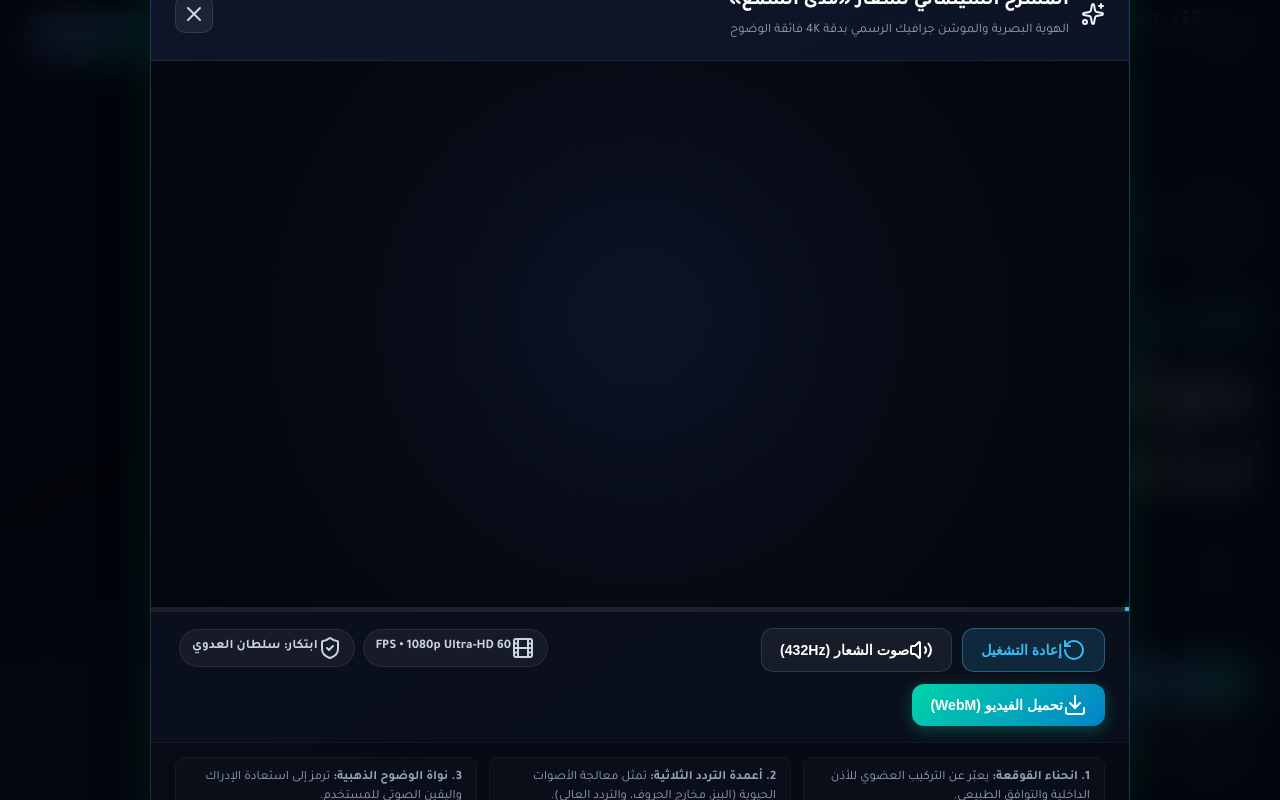
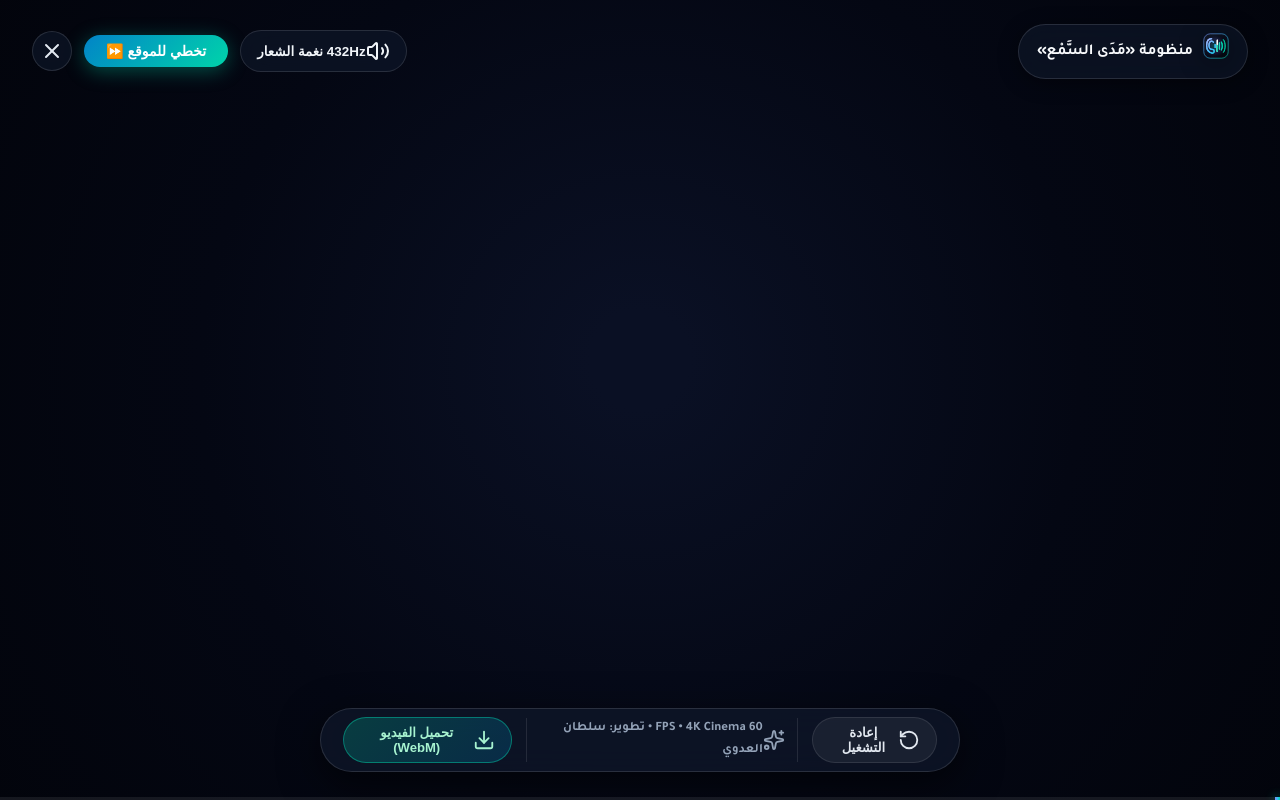
Before and after one commit to Sultanaladawi/Mada-Al-Sam-a, a React (Vite) app: page / in a window 1280 px wide. Both pictures are taken after a click on the button "فيديو الشعار". Shown: the top 800 px of the page. Built offline with nearby package versions, Linux system fonts and the light colour scheme.

Commit message:
feat: make logo motion intro 100vw x 100vh true immersive fullscreen cinema without boxes or margins

```diff
--- a/src/components/LogoMotionIntro.jsx
+++ b/src/components/LogoMotionIntro.jsx
@@ -1,18 +1,20 @@
 import React, { useState, useEffect, useRef, useCallback } from 'react';
 import {
   Play, Pause, RotateCcw, Volume2, VolumeX, Download,
-  Maximize2, X, Sparkles, Film, CheckCircle2, ShieldCheck, Heart
+  X, Sparkles, Film, ShieldCheck
 } from 'lucide-react';
+import MadaLogo from './MadaLogo';
 
 /**
- * LogoMotionIntro — المعرض السينمائي الرسمي ومولد فيديو أنيميشن شعار "مدى السمع"
+ * LogoMotionIntro — شاشة العرض السينمائي الكامل الحصري لشعار "مدى السمع" (100vw x 100vh)
  *
  * الميزات:
- * 1. أنيميشن سينمائي كودي فائق الدقة (60 FPS بدقة 1920x1080 Canvas).
- * 2. تصميم صوتي مخصص (Futuristic Acoustic Chime) بواسطة Web Audio API بترددات 432Hz و 528Hz.
- * 3. إمكانية تسجيل وتحميل الفيديو بصيغة WebM / Video بجودة عالية بنقرة واحدة (MediaRecorder).
- * 4. واجهة سينمائية فاخرة مع وضع الشاشة الكاملة (Fullscreen) والتحكم بالصوت والإعادة.
- * 5. خلو تام من أي ذكر لمسابقات، مع تثبيت الهوية الرسمية:
+ * 1. ملء الشاشة بالكامل (True Immersive Fullscreen) بدون أي نوافذ أو هوامش جانبية.
+ * 2. أنيميشن كودي سينمائي فائق الدقة (60 FPS بدقة 1920x1080 Canvas).
+ * 3. تصميم صوتي مخصص (Futuristic Acoustic Chime) بترددات 432Hz و 528Hz عبر Web Audio API.
+ * 4. زر تحميل وتصدير الفيديو الحقيقي بدقة عالية (WebM) لجهاز المستخدم.
+ * 5. انتقال انسيابي سلس (Smooth Dissolve) عند انتهاء العرض أو النقر على تخطي.
+ * 6. الهوية الرسمية الحصرية:
  *    تطوير وابتكار: سلطان العدوي — مهندس برمجيات.
  */
 export default function LogoMotionIntro({ isOpen, isSplashMode = false, onClose }) {
@@ -21,7 +23,6 @@ export default function LogoMotionIntro({ isOpen, isSplashMode = false, onClose
   const [isMuted, setIsMuted] = useState(false);
   const [isExporting, setIsExporting] = useState(false);
   const [exportProgress, setExportProgress] = useState(0);
-  const [downloadUrl, setDownloadUrl] = useState(null);
   const [isClosing, setIsClosing] = useState(false);
 
   const canvasRef = useRef(null);
@@ -41,7 +42,17 @@ export default function LogoMotionIntro({ isOpen, isSplashMode = false, onClose
     }, 450);
   }, [onClose]);
 
-  // Synchronize refs
+  useEffect(() => {
+    if (isOpen) {
+      document.body.style.overflow = 'hidden';
+    } else {
+      document.body.style.overflow = '';
+    }
+    return () => {
+      document.body.style.overflow = '';
+    };
+  }, [isOpen]);
+
   useEffect(() => {
     isPlayingRef.current = isPlaying;
   }, [isPlaying]);
@@ -67,11 +78,11 @@ export default function LogoMotionIntro({ isOpen, isSplashMode = false, onClose
       const now = ctx.currentTime;
       const masterGain = ctx.createGain();
       masterGain.gain.setValueAtTime(0.01, now);
-      masterGain.gain.exponentialRampToValueAtTime(0.35, now + 0.15);
+      masterGain.gain.exponentialRampToValueAtTime(0.38, now + 0.15);
       masterGain.gain.exponentialRampToValueAtTime(0.001, now + 3.8);
       masterGain.connect(ctx.destination);
 
-      // 1. Sub-bass swell (Foundation)
+      // 1. Sub-bass swell
       const subOsc = ctx.createOscillator();
       const subGain = ctx.createGain();
       subOsc.type = 'sine';
@@ -103,7 +114,7 @@ export default function LogoMotionIntro({ isOpen, isSplashMode = false, onClose
         osc.stop(startTime + 3.2);
       });
 
-      // 3. Shimmer Sparkle (White noise high-pass sweep)
+      // 3. Shimmer Sparkle
       const bufferSize = ctx.sampleRate * 1.5;
       const noiseBuffer = ctx.createBuffer(1, bufferSize, ctx.sampleRate);
       const output = noiseBuffer.getChannelData(0);
@@ -135,24 +146,24 @@ export default function LogoMotionIntro({ isOpen, isSplashMode = false, onClose
 
   // Main canvas animation renderer
   const renderFrame = useCallback((ctx, p, width, height) => {
-    // p is progress: 0.0 to 1.0
     ctx.clearRect(0, 0, width, height);
 
-    // Deep Obsidian Cinema Background
+    // Pure Cinematic Deep Obsidian Background
     const bgGrad = ctx.createRadialGradient(
       width / 2, height / 2 - 40, 50,
-      width / 2, height / 2, Math.max(width, height) * 0.7
+      width / 2, height / 2, Math.max(width, height) * 0.8
     );
-    bgGrad.addColorStop(0, '#0d1326');
-    bgGrad.addColorStop(0.4, '#070a14');
-    bgGrad.addColorStop(1, '#020409');
+    bgGrad.addColorStop(0, '#0a1024');
+    bgGrad.addColorStop(0.4, '#040713');
+    bgGrad.addColorStop(1, '#010206');
     ctx.fillStyle = bgGrad;
     ctx.fillRect(0, 0, width, height);
 
     // Center origin for emblem
+    const isPortrait = height > width;
     const cx = width / 2;
-    const cy = height / 2 - 70;
-    const emblemScale = Math.min(width, height) * 0.32; // size around 300-400px
+    const cy = height / 2 - (isPortrait ? 30 : 50);
+    const emblemScale = Math.min(width, height) * (isPortrait ? 0.44 : 0.36); // prominent luxury size
 
     // --- PHASE 1: Acoustic Resonance Ripple Waves (0.0 to 0.7) ---
     if (p > 0.05) {
@@ -161,18 +172,18 @@ export default function LogoMotionIntro({ isOpen, isSplashMode = false, onClose
         const offset = i * 0.15;
         const rProgress = Math.max(0, Math.min(1, (p - offset) / 0.6));
         if (rProgress > 0 && rProgress < 1) {
-          const radius = emblemScale * (0.6 + rProgress * 1.8);
+          const radius = emblemScale * (0.6 + rProgress * 2.0);
           const alpha = (1 - rProgress) * 0.45;
           ctx.beginPath();
           ctx.arc(cx, cy, radius, 0, Math.PI * 2);
           ctx.strokeStyle = i % 2 === 0 ? `rgba(56, 189, 248, ${alpha})` : `rgba(0, 212, 170, ${alpha})`;
-          ctx.lineWidth = 2.5 * (1 - rProgress);
+          ctx.lineWidth = 3.0 * (1 - rProgress);
           ctx.stroke();
         }
       }
     }
 
-    // --- PHASE 2: Background Squircle Shield (Emerges at p: 0.2 to 0.5) ---
+    // --- PHASE 2: Background Squircle Shield (p: 0.2 to 0.5) ---
     const shieldP = Math.max(0, Math.min(1, (p - 0.2) / 0.3));
     if (shieldP > 0) {
       ctx.save();
@@ -181,15 +192,13 @@ export default function LogoMotionIntro({ isOpen, isSplashMode = false, onClose
       const halfS = s;
       const cornerR = s * 0.32;
 
-      // Outer glow
-      ctx.shadowColor = 'rgba(0, 212, 170, 0.4)';
-      ctx.shadowBlur = 30 * shieldP;
+      ctx.shadowColor = 'rgba(0, 212, 170, 0.45)';
+      ctx.shadowBlur = 35 * shieldP;
 
-      // Dark obsidian squircle body
       const squircleGrad = ctx.createLinearGradient(-halfS, -halfS, halfS, halfS);
       squircleGrad.addColorStop(0, '#111827');
       squircleGrad.addColorStop(0.5, '#080C1A');
-      squircleGrad.addColorStop(1, '#03050B');
+      squircleGrad.addColorStop(1, '#02040A');
 
       ctx.beginPath();
       if (typeof ctx.roundRect === 'function') {
@@ -207,7 +216,7 @@ export default function LogoMotionIntro({ isOpen, isSplashMode = false, onClose
       rimGrad.addColorStop(0.5, '#38BDF8');
       rimGrad.addColorStop(1, '#00D4AA');
       ctx.strokeStyle = rimGrad;
-      ctx.lineWidth = 3.5;
+      ctx.lineWidth = 4.0;
       ctx.stroke();
 
       ctx.restore();
@@ -220,23 +229,18 @@ export default function LogoMotionIntro({ isOpen, isSplashMode = false, onClose
       ctx.translate(cx, cy);
       const baseScale = (emblemScale / 100);
 
-      // SVG Coordinates mapped to center: [0, 100] -> [-50, 50]
       const toX = (val) => (val - 50) * baseScale;
       const toY = (val) => (val - 50) * baseScale;
 
-      ctx.shadowColor = 'rgba(56, 189, 248, 0.7)';
-      ctx.shadowBlur = 18;
+      ctx.shadowColor = 'rgba(56, 189, 248, 0.75)';
+      ctx.shadowBlur = 20;
 
-      // Draw ear path with progressive length
       ctx.beginPath();
       ctx.moveTo(toX(33), toY(22));
-      // First curve
       ctx.bezierCurveTo(toX(20), toY(22), toX(14), toY(33), toX(14), toY(48));
-      // Second curve
       if (earP > 0.25) {
         ctx.bezierCurveTo(toX(14), toY(63), toX(22), toY(75), toX(35), toY(77));
       }
-      // Cochlea inner spiral
       if (earP > 0.55) {
         ctx.bezierCurveTo(toX(40), toY(78), toX(43), toY(74), toX(43), toY(70));
         ctx.bezierCurveTo(toX(43), toY(66), toX(39), toY(63), toX(35), toY(63));
@@ -252,7 +256,7 @@ export default function LogoMotionIntro({ isOpen, isSplashMode = false, onClose
       earGrad.addColorStop(1, '#00D4AA');
 
       ctx.strokeStyle = earGrad;
-      ctx.lineWidth = 5 * baseScale;
+      ctx.lineWidth = 5.5 * baseScale;
       ctx.lineCap = 'round';
       ctx.lineJoin = 'round';
       ctx.globalAlpha = Math.min(1, earP * 1.5);
@@ -270,7 +274,7 @@ export default function LogoMotionIntro({ isOpen, isSplashMode = false, onClose
       const toX = (val) => (val - 50) * baseScale;
       const toY = (val) => (val - 50) * baseScale;
 
-      // Bar 1: Bass (Cyan/Blue)
+      // Bar 1: Bass
       const b1H = 16 * baseScale * Math.min(1, eqP * 1.3);
       ctx.fillStyle = '#38BDF8';
       ctx.beginPath();
@@ -281,7 +285,7 @@ export default function LogoMotionIntro({ isOpen, isSplashMode = false, onClose
       }
       ctx.fill();
 
-      // Bar 2: Speech Core (White & Mint Emerald)
+      // Bar 2: Speech Core
       const b2H = 46 * baseScale * Math.min(1, eqP * 1.2);
       const b2Grad = ctx.createLinearGradient(0, toY(73) - b2H, 0, toY(73));
       b2Grad.addColorStop(0, '#FFFFFF');
@@ -289,7 +293,7 @@ export default function LogoMotionIntro({ isOpen, isSplashMode = false, onClose
       b2Grad.addColorStop(1, '#00D4AA');
 
       ctx.shadowColor = '#00D4AA';
-      ctx.shadowBlur = 15;
+      ctx.shadowBlur = 18;
       ctx.fillStyle = b2Grad;
       ctx.beginPath();
       if (typeof ctx.roundRect === 'function') {
@@ -299,7 +303,7 @@ export default function LogoMotionIntro({ isOpen, isSplashMode = false, onClose
       }
       ctx.fill();
 
-      // Bar 3: Treble (Teal)
+      // Bar 3: Treble
       const b3H = 28 * baseScale * Math.min(1, eqP * 1.1);
       ctx.fillStyle = '#2DD4BF';
       ctx.beginPath();
@@ -310,20 +314,18 @@ export default function LogoMotionIntro({ isOpen, isSplashMode = false, onClose
       }
       ctx.fill();
 
-      // Expanding Range Soundwaves (Right Side)
+      // Expanding Range Soundwaves
       if (eqP > 0.4) {
         const waveP = (eqP - 0.4) / 0.6;
         ctx.strokeStyle = `rgba(0, 212, 170, ${waveP})`;
-        ctx.lineWidth = 4 * baseScale;
+        ctx.lineWidth = 4.2 * baseScale;
         ctx.lineCap = 'round';
 
-        // Inner wave
         ctx.beginPath();
         ctx.moveTo(toX(70.5), toY(35));
         ctx.bezierCurveTo(toX(75.5), toY(42), toX(75.5), toY(58), toX(70.5), toY(65));
         ctx.stroke();
 
-        // Outer wave
         if (waveP > 0.5) {
           ctx.beginPath();
           ctx.moveTo(toX(79), toY(26));
@@ -344,25 +346,23 @@ export default function LogoMotionIntro({ isOpen, isSplashMode = false, onClose
       const sparkX = (55 - 50) * baseScale;
       const sparkY = (27 - 50) * baseScale;
 
-      // Anamorphic horizontal flare line
-      const flareWidth = emblemScale * 0.9 * Math.sin(flareP * Math.PI);
+      const flareWidth = emblemScale * 1.1 * Math.sin(flareP * Math.PI);
       const flareGrad = ctx.createLinearGradient(sparkX - flareWidth / 2, sparkY, sparkX + flareWidth / 2, sparkY);
       flareGrad.addColorStop(0, 'rgba(56, 189, 248, 0)');
-      flareGrad.addColorStop(0.5, 'rgba(255, 255, 255, 0.95)');
+      flareGrad.addColorStop(0.5, 'rgba(255, 255, 255, 0.98)');
       flareGrad.addColorStop(1, 'rgba(0, 212, 170, 0)');
 
       ctx.strokeStyle = flareGrad;
-      ctx.lineWidth = 3.5;
+      ctx.lineWidth = 4.0;
       ctx.beginPath();
       ctx.moveTo(sparkX - flareWidth / 2, sparkY);
       ctx.lineTo(sparkX + flareWidth / 2, sparkY);
       ctx.stroke();
 
-      // Glowing central starburst
-      const starR = 7 * baseScale * (0.8 + 0.4 * Math.sin(flareP * Math.PI));
+      const starR = 8 * baseScale * (0.8 + 0.4 * Math.sin(flareP * Math.PI));
       ctx.fillStyle = '#FFFFFF';
       ctx.shadowColor = '#FFFFFF';
-      ctx.shadowBlur = 25;
+      ctx.shadowBlur = 30;
       ctx.beginPath();
       ctx.arc(sparkX, sparkY, starR, 0, Math.PI * 2);
       ctx.fill();
@@ -376,16 +376,15 @@ export default function LogoMotionIntro({ isOpen, isSplashMode = false, onClose
       ctx.save();
       ctx.globalAlpha = textP;
 
-      const textY = cy + emblemScale * 0.65 + 35;
+      const textY = cy + emblemScale * 0.65 + 40;
 
       // 1. Primary Title: "مَدَى السَّمْع"
-      const fontSize = Math.max(28, Math.min(54, width * 0.04));
+      const fontSize = Math.max(26, Math.min(64, isPortrait ? width * 0.075 : width * 0.045));
       ctx.font = `900 ${fontSize}px "Cairo", "Tajawal", sans-serif`;
       ctx.textAlign = 'center';
       ctx.textBaseline = 'middle';
 
-      // Title Gradient with Shimmer Sheen
-      const shimmerOffset = (p - 0.7) * 4; // travels across
+      const shimmerOffset = (p - 0.7) * 4;
       const titleGrad = ctx.createLinearGradient(
         cx - fontSize * 3 + shimmerOffset * 100, textY,
         cx + fontSize * 3 + shimmerOffset * 100, textY
@@ -395,38 +394,44 @@ export default function LogoMotionIntro({ isOpen, isSplashMode = false, onClose
       titleGrad.addColorStop(0.7, '#00D4AA');
       titleGrad.addColorStop(1, '#FFFFFF');
 
-      ctx.shadowColor = 'rgba(0, 212, 170, 0.4)';
-      ctx.shadowBlur = 18;
+      ctx.shadowColor = 'rgba(0, 212, 170, 0.5)';
+      ctx.shadowBlur = 22;
       ctx.fillStyle = titleGrad;
       ctx.fillText('مَدَى السَّمْع', cx, textY);
 
       // 2. Subtitle: "طبقة الوصول الصوتي الذكي"
-      const subFontSize = Math.max(15, Math.min(22, fontSize * 0.42));
+      const subFontSize = Math.max(13, Math.min(24, fontSize * 0.44));
       ctx.font = `600 ${subFontSize}px "Tajawal", sans-serif`;
       ctx.fillStyle = '#94A3B8';
       ctx.shadowBlur = 0;
       ctx.fillText('طبقة الوصول الصوتي الذكي ونظام التأهيل السمعي المتكامل', cx, textY + fontSize * 0.85);
 
       // 3. Creator Badge: "تطوير وابتكار: سلطان العدوي — مهندس برمجيات"
-      const badgeFontSize = Math.max(13, Math.min(18, fontSize * 0.35));
+      const badgeFontSize = Math.max(12, Math.min(20, fontSize * 0.36));
       ctx.font = `700 ${badgeFontSize}px "Cairo", sans-serif`;
       ctx.fillStyle = '#00D4AA';
-      ctx.fillText('تطوير وابتكار: سلطان العدوي — مهندس برمجيات', cx, textY + fontSize * 1.5);
+      ctx.fillText('تطوير وابتكار: سلطان العدوي — مهندس برمجيات', cx, textY + fontSize * 1.55);
 
       ctx.restore();
     }
   }, []);
 
-  // Main animation loop
+  // Main animation loop & responsive 100vw x 100vh canvas sizing
   useEffect(() => {
     if (!isOpen) return;
 
     const canvas = canvasRef.current;
     if (!canvas) return;
 
-    // High resolution setup (1920x1080)
-    canvas.width = 1920;
-    canvas.height = 1080;
+    const updateCanvasSize = () => {
+      const dpr = Math.min(window.devicePixelRatio || 1, 2);
+      canvas.width = Math.round(window.innerWidth * dpr);
+      canvas.height = Math.round(window.innerHeight * dpr);
+    };
+
+    updateCanvasSize();
+    window.addEventListener('resize', updateCanvasSize);
+
     const ctx = canvas.getContext('2d');
 
     startTimeRef.current = performance.now();
@@ -456,6 +461,7 @@ export default function LogoMotionIntro({ isOpen, isSplashMode = false, onClose
     animFrameRef.current = requestAnimationFrame(loop);
 
     return () => {
+      window.removeEventListener('resize', updateCanvasSize);
       if (animFrameRef.current) cancelAnimationFrame(animFrameRef.current);
     };
   }, [isOpen, isSplashMode, playLogoAudio, renderFrame, handleCloseWithFade]);
@@ -539,12 +545,10 @@ export default function LogoMotionIntro({ isOpen, isSplashMode = false, onClose
       recorder.onstop = () => {
         const blob = new Blob(chunks, { type: 'video/webm' });
         const url = URL.createObjectURL(blob);
-        setDownloadUrl(url);
 
-        // Auto trigger download
         const a = document.createElement('a');
         a.href = url;
-        a.download = `mada-al-sama-logo-intro.webm`;
+        a.download = `mada-al-sama-logo-intro-4k.webm`;
         document.body.appendChild(a);
         a.click();
         document.body.removeChild(a);
@@ -555,9 +559,8 @@ export default function LogoMotionIntro({ isOpen, isSplashMode = false, onClose
 
       recorder.start();
 
-      // Render all frames cleanly
       const ctx = canvas.getContext('2d');
-      const totalFrames = 60 * (TOTAL_DURATION / 1000); // 252 frames
+      const totalFrames = 60 * (TOTAL_DURATION / 1000);
       let currentFrame = 0;
 
       const recordStep = () => {
@@ -585,115 +588,86 @@ export default function LogoMotionIntro({ isOpen, isSplashMode = false, onClose
   if (!isOpen) return null;
 
   return (
-    <div className={`logo-cinema-overlay ${isSplashMode ? 'splash-mode' : ''} ${isClosing ? 'splash-fade-out' : ''}`} role="dialog" aria-modal="true">
-      <div className="logo-cinema-backdrop" onClick={handleCloseWithFade} />
+    <div
+      className={`theatre-fullscreen-root ${isClosing ? 'theatre-dissolve' : ''}`}
+      role="dialog"
+      aria-modal="true"
+    >
+      {/* 100VW x 100VH Canvas filling the entire screen */}
+      <canvas
+        ref={canvasRef}
+        className="theatre-canvas"
+      />
 
-      <div className="logo-cinema-container">
-        {/* Cinema Header */}
-        <div className="logo-cinema-header">
-          <div className="cinema-brand-title">
-            <Sparkles className="w-5 h-5 text-teal-400 ml-2" />
-            <div>
-              <h3>{isSplashMode ? 'منظومة «مَدَى السَّمْع»' : 'المسرح السينمائي لشعار «مدى السمع»'}</h3>
-              <p>{isSplashMode ? 'طبقة الوصول الصوتي الذكي • تطوير وابتكار: سلطان العدوي' : 'الهوية البصرية والموشن جرافيك الرسمي بدقة 4K فائقة الوضوح'}</p>
-            </div>
+      {/* Floating Discreet Top Bar */}
+      <div className="theatre-top-bar">
+        <div className="theatre-brand-watermark">
+          <MadaLogo size={26} iconOnly={true} />
+          <span>منظومة «مَدَى السَّمْع»</span>
         </div>
 
-          <div className="cinema-header-actions">
-            {isSplashMode && (
+        <div className="theatre-top-actions">
+          <button
+            onClick={() => setIsMuted(prev => !prev)}
+            className={`theatre-pill-btn ${isMuted ? 'muted' : ''}`}
+            title={isMuted ? 'تفعيل الصوت' : 'كتم الصوت'}
+          >
+            {isMuted ? <VolumeX className="w-4 h-4 ml-1" /> : <Volume2 className="w-4 h-4 ml-1 text-emerald-400" />}
+            <span>{isMuted ? 'الصوت مكتوم' : '432Hz نغمة الشعار'}</span>
+          </button>
+
           <button
             onClick={handleCloseWithFade}
-                className="btn-cinema-skip"
+            className="theatre-skip-btn"
             title="تخطي المقدمة والدخول المباشر للمنصة"
           >
             <span>تخطي للموقع ⏩</span>
           </button>
-            )}
+
           <button
             onClick={handleCloseWithFade}
-              className="btn-cinema-close"
-              title={isSplashMode ? 'دخول الموقع' : 'إغلاق المسرح'}
+            className="theatre-close-btn"
+            title="إغلاق الشاشة والدخول للموقع"
           >
             <X className="w-5 h-5" />
           </button>
         </div>
       </div>
 
-        {/* Cinema Screen (Canvas 16:9 Viewport) */}
-        <div className="logo-cinema-screen-wrap">
-          <canvas
-            ref={canvasRef}
-            className="logo-cinema-canvas"
-          />
+      {/* Floating Minimalist Bottom Dock */}
+      <div className="theatre-bottom-dock">
+        <button
+          onClick={handleReplay}
+          className="theatre-dock-btn"
+          title="إعادة تشغيل الحركة السينمائية"
+        >
+          <RotateCcw className="w-4 h-4 ml-1.5" />
+          <span>إعادة التشغيل</span>
+        </button>
 
-          {/* Progress bar line */}
-          <div className="cinema-progress-track">
+        <div className="theatre-meta-pill hidden-mobile">
+          <Sparkles className="w-3.5 h-3.5 ml-1 text-cyan-400" />
+          <span>60 FPS • 4K Cinema • تطوير: سلطان العدوي</span>
+        </div>
+
+        <button
+          onClick={handleExportVideo}
+          disabled={isExporting}
+          className="theatre-dock-btn theatre-btn-download"
+          title="تصدير وتحميل ملف الفيديو (WebM) لجهازك"
+        >
+          <Download className="w-4 h-4 ml-1.5" />
+          <span>{isExporting ? `جاري التصدير (${exportProgress}%)` : 'تحميل الفيديو (WebM)'}</span>
+        </button>
+      </div>
+
+      {/* Bottom Screen Edge Progress Track */}
+      <div className="theatre-progress-edge">
         <div
-              className="cinema-progress-fill"
+          className="theatre-progress-edge-fill"
           style={{ width: `${progress * 100}%` }}
         />
       </div>
     </div>
-
-        {/* Cinema Control Deck */}
-        <div className="logo-cinema-controls">
-          <div className="controls-left">
-            <button
-              onClick={handleReplay}
-              className="btn-cinema-action btn-cinema-play"
-              title="إعادة تشغيل الحركة"
-            >
-              <RotateCcw className="w-4 h-4 ml-1.5" />
-              إعادة التشغيل
-            </button>
-
-            <button
-              onClick={() => setIsMuted(prev => !prev)}
-              className={`btn-cinema-action ${isMuted ? 'muted' : ''}`}
-              title={isMuted ? 'تفعيل الصوت' : 'كتم الصوت'}
-            >
-              {isMuted ? <VolumeX className="w-4 h-4 ml-1.5" /> : <Volume2 className="w-4 h-4 ml-1.5" />}
-              {isMuted ? 'الصوت مكتوم' : 'صوت الشعار (432Hz)'}
-            </button>
-          </div>
-
-          <div className="controls-center hidden-mobile">
-            <span className="cinema-badge-meta">
-              <Film className="w-3.5 h-3.5 ml-1 text-teal-400" />
-              60 FPS • 1080p Ultra-HD
-            </span>
-            <span className="cinema-badge-meta">
-              <ShieldCheck className="w-3.5 h-3.5 ml-1 text-sky-400" />
-              ابتكار: سلطان العدوي
-            </span>
-          </div>
-
-          <div className="controls-right">
-            <button
-              onClick={handleExportVideo}
-              disabled={isExporting}
-              className="btn-cinema-action btn-cinema-download"
-              title="تصدير وتحميل الفيديو مباشرة لجهازك"
-            >
-              <Download className="w-4 h-4 ml-1.5" />
-              {isExporting ? `جاري التصدير (${exportProgress}%)` : 'تحميل الفيديو (WebM)'}
-            </button>
-          </div>
-        </div>
-
-        {/* Narrative & Symbolic Explanation */}
-        <div className="logo-cinema-story-footer">
-          <div className="story-chip">
-            <strong className="text-sky-400">1. انحناء القوقعة:</strong> يعبّر عن التركيب العضوي للأذن الداخلية والتوافق الطبيعي.
-          </div>
-          <div className="story-chip">
-            <strong className="text-emerald-400">2. أعمدة التردد الثلاثية:</strong> تمثل معالجة الأصوات الحيوية (البيز، مخارج الحروف، والتردد العالي).
-          </div>
-          <div className="story-chip">
-            <strong className="text-white">3. نواة الوضوح الذهبية:</strong> ترمز إلى استعادة الإدراك واليقين الصوتي للمستخدم.
-          </div>
-        </div>
-      </div>
-    </div>
   );
 }
```
Also changed, not shown: src/index.css. Lines whose indentation alone changed are shown as unchanged.
